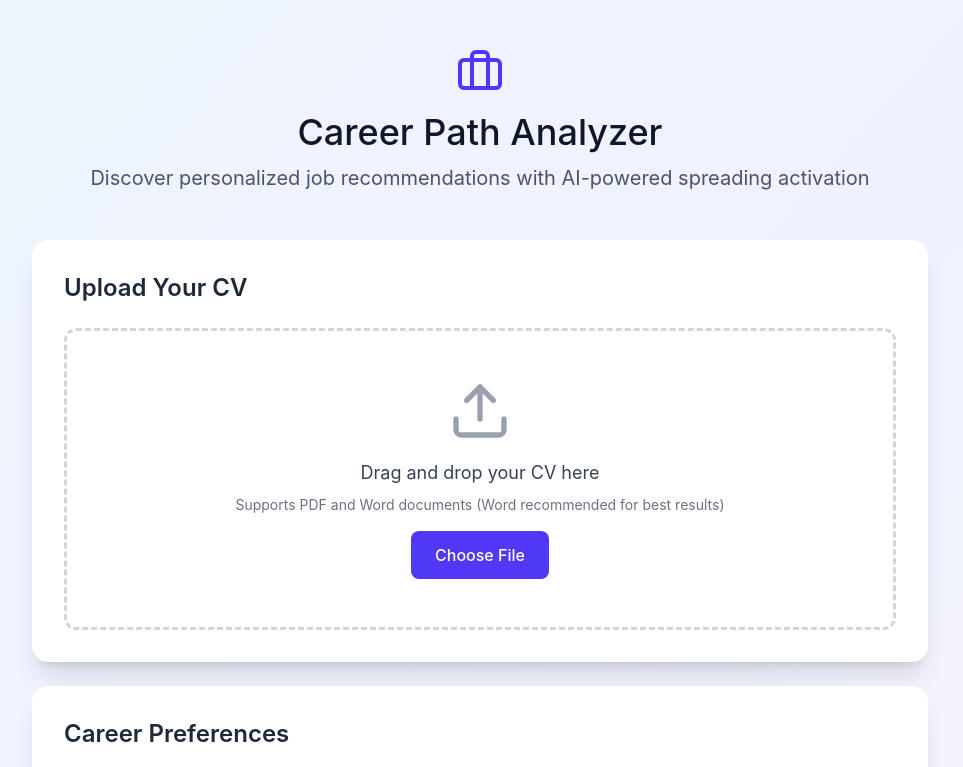
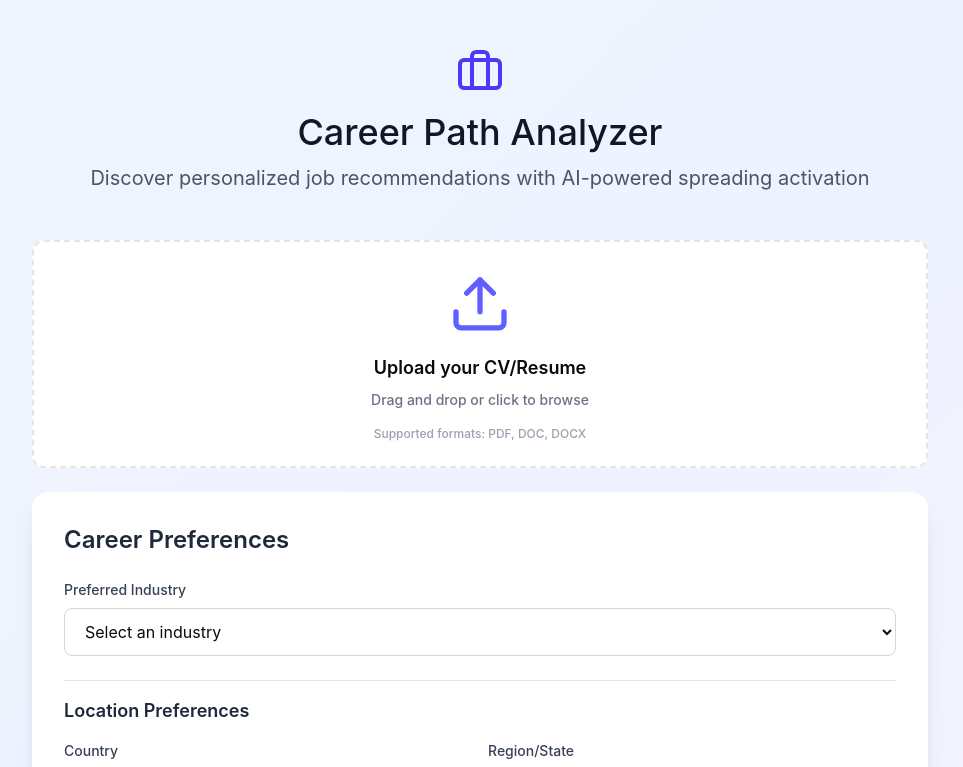
Before and after one commit to AloyBoy-hub/Discover-Your-Career, a React (Vite) app in the folder frontend/: page / in a window 1280 px wide. Shown: the top 767 px of the page, without its empty margins (160-1123 px from the left). Built offline with nearby package versions, Linux system fonts and the light colour scheme.

Commit message:
Update UploadPage.tsx

```diff
--- a/frontend/src/app/pages/UploadPage.tsx
+++ b/frontend/src/app/pages/UploadPage.tsx
@@ -1,9 +1,10 @@
-import { useState, DragEvent, ChangeEvent } from 'react';
+import React, { useState, ChangeEvent, DragEvent } from 'react';
 import { useNavigate } from 'react-router';
-import { Upload, FileText, Briefcase, ChevronRight } from 'lucide-react';
+import { motion } from 'motion/react';
+import { Upload, FileText, Briefcase, ChevronRight, CheckCircle2 } from 'lucide-react';
 import { Button } from '@/app/components/ui/button';
 import { Textarea } from '@/app/components/ui/textarea';
-import { Card } from '@/app/components/ui/card';
+import { Card, CardContent } from '@/app/components/ui/card';
 import { Label } from '@/app/components/ui/label';
 
 export function UploadPage() {
@@ -20,7 +21,6 @@ export function UploadPage() {
   });
   const [showAdvancedFilters, setShowAdvancedFilters] = useState(false);
   const [loading, setLoading] = useState(false);
-  const [dragActive, setDragActive] = useState(false);
   const [file, setFile] = useState<File | null>(null);
 
   const toggleArrayItem = (array: string[], item: string) => {
@@ -28,87 +28,22 @@ export function UploadPage() {
       ? array.filter((i) => i !== item)
       : [...array, item];
   };
+  const handleAnalyze = async () => {
+    setLoading(true);
+    // Simulate processing
+    await new Promise(resolve => setTimeout(resolve, 1500));
 
-  const handleDrag = (e: DragEvent<HTMLDivElement>) => {
-    e.preventDefault();
-    e.stopPropagation();
-    if (e.type === "dragenter" || e.type === "dragover") {
-      setDragActive(true);
-    } else if (e.type === "dragleave") {
-      setDragActive(false);
-    }
-  };
+    // Store data in sessionStorage for the results page
+    sessionStorage.setItem('cvData', cvText);
+    sessionStorage.setItem('preferences', JSON.stringify(preferences));
 
-  const handleDrop = (e: DragEvent<HTMLDivElement>) => {
-    e.preventDefault();
-    e.stopPropagation();
-    setDragActive(false);
-    if (e.dataTransfer.files && e.dataTransfer.files[0]) {
-      handleFileUpload(e.dataTransfer.files[0]);
-    }
+    setLoading(false);
+    navigate('/survey');
   };
 
   const handleFileUpload = (uploadedFile: File) => {
     setFile(uploadedFile);
-    // In a real app we would parse the file here.
-    // For now we assume the results page will handle it or we pass metadata.
     setCvText(`File: ${uploadedFile.name}`);
-  };
-
-  const handleAnalyze = async () => {
-    if (!file) {
-      alert("Please upload a file first.");
-      return;
-    }
-
-    setLoading(true);
-
-    try {
-      const formData = new FormData();
-      formData.append('file', file);
-      formData.append('resume_text', '');
-      formData.append('top_k_retrieve', '200');
-      formData.append('use_llm_rerank', 'true');
-
-      // Add preferences as extra info for LLM reranker
-      const extraInfo = `
-        Industry: ${preferences.industry}
-        Prefer Country: ${preferences.country}
-        Region: ${preferences.region}
-        Location: ${preferences.location}
-        Role Types: ${preferences.roleType.join(', ')}
-        Tech Stack Interests: ${preferences.techStack.join(', ')}
-        Confident Skills: ${preferences.confidentSkills.join(', ')}
-      `;
-      formData.append('extra_info', extraInfo);
-
-      // Call Backend
-      const response = await fetch('http://localhost:8000/recommend', {
-        method: 'POST',
-        body: formData,
-      });
-
-      if (!response.ok) {
-        const err = await response.json();
-        throw new Error(err.detail || 'Analysis failed');
-      }
-
-      const data = await response.json();
-      console.log("Analysis Result:", data);
-
-      // Store results in sessionStorage
-      sessionStorage.setItem('cvData', `File: ${file.name}`); // Display name
-      sessionStorage.setItem('recommendationResults', JSON.stringify(data));
-      sessionStorage.setItem('preferences', JSON.stringify(preferences));
-
-      setLoading(false);
-      navigate('/results');
-
-    } catch (error: any) {
-      console.error("Error analyzing:", error);
-      alert(`Error: ${error.message}`);
-      setLoading(false);
-    }
   };
 
   return (
@@ -126,38 +61,9 @@ export function UploadPage() {
         </div>
 
         <div className="max-w-4xl mx-auto space-y-6">
-          {/* CV Input Card */}
-          {/* CV Input Card - Replaced with File Upload */}
-          <div className="bg-white rounded-2xl shadow-xl p-8 mb-6">
-            <h2 className="text-2xl font-semibold text-gray-800 mb-6">Upload Your CV</h2>
-
-            <div
-              className={`border-3 border-dashed rounded-xl p-12 text-center transition-all ${dragActive ? 'border-indigo-500 bg-indigo-50' : 'border-gray-300 hover:border-indigo-400'
-                }`}
-              onDragEnter={handleDrag}
-              onDragLeave={handleDrag}
-              onDragOver={handleDrag}
-              onDrop={handleDrop}
-            >
-              <Upload className="w-16 h-16 text-gray-400 mx-auto mb-4" />
-              <p className="text-lg text-gray-700 mb-2">
-                {file ? file.name : 'Drag and drop your CV here'}
-              </p>
-              <p className="text-sm text-gray-500 mb-4">Supports PDF and Word documents (Word recommended for best results)</p>
-              <input
-                type="file"
-                id="cv-upload"
-                className="hidden"
-                accept=".pdf,.doc,.docx,.txt"
-                onChange={(e: ChangeEvent<HTMLInputElement>) => e.target.files && handleFileUpload(e.target.files[0])}
-              />
-              <label
-                htmlFor="cv-upload"
-                className="inline-block bg-indigo-600 text-white px-6 py-3 rounded-lg cursor-pointer hover:bg-indigo-700 transition-colors"
-              >
-                Choose File
-              </label>
-            </div>
+          {/* CV Input Card - Replaced with Premium File Upload */}
+          <div className="mb-6">
+            <FileUpload onFileUpload={handleFileUpload} />
           </div>
 
           {/* Career Preferences Form */}
@@ -343,12 +249,145 @@ export function UploadPage() {
               disabled={!file || loading}
               className="w-full mt-6 bg-gradient-to-r from-indigo-600 to-purple-600 text-white py-4 rounded-lg font-semibold hover:from-indigo-700 hover:to-purple-700 disabled:opacity-50 disabled:cursor-not-allowed transition-all"
             >
-              {loading ? 'Analyzing CV...' : 'Analyze'}
+              {loading ? 'Analyzing CV...' : 'Next'}
             </button>
           </div>
         </div>
       </div>
     </div>
+  );
+}
+
+interface FileUploadProps {
+  onFileUpload: (file: File) => void;
+}
+
+function FileUpload({ onFileUpload }: FileUploadProps) {
+  const [dragActive, setDragActive] = useState(false);
+  const [uploadedFile, setUploadedFile] = useState<File | null>(null);
+
+  const handleDrag = (e: DragEvent) => {
+    e.preventDefault();
+    e.stopPropagation();
+    if (e.type === 'dragenter' || e.type === 'dragover') {
+      setDragActive(true);
+    } else if (e.type === 'dragleave') {
+      setDragActive(false);
+    }
+  };
+
+  const handleDrop = (e: DragEvent) => {
+    e.preventDefault();
+    e.stopPropagation();
+    setDragActive(false);
+
+    if (e.dataTransfer.files && e.dataTransfer.files[0]) {
+      const file = e.dataTransfer.files[0];
+      handleFile(file);
+    }
+  };
+
+  const handleChange = (e: ChangeEvent<HTMLInputElement>) => {
+    e.preventDefault();
+    if (e.target.files && e.target.files[0]) {
+      handleFile(e.target.files[0]);
+    }
+  };
+
+  const handleFile = (file: File) => {
+    const validTypes = [
+      'application/pdf',
+      'application/msword',
+      'application/vnd.openxmlformats-officedocument.wordprocessingml.document'
+    ];
+
+    if (validTypes.includes(file.type)) {
+      setUploadedFile(file);
+      onFileUpload(file);
+    } else {
+      alert('Please upload a PDF or Word document');
+    }
+  };
+
+  return (
+    <motion.div
+      initial={{ opacity: 0, y: 20 }}
+      animate={{ opacity: 1, y: 0 }}
+      transition={{ duration: 0.5 }}
+    >
+      <Card className="border-2 border-dashed transition-all duration-300 hover:border-indigo-400 bg-white">
+        <CardContent className="p-8">
+          <form
+            onDragEnter={handleDrag}
+            onDragLeave={handleDrag}
+            onDragOver={handleDrag}
+            onDrop={handleDrop}
+            onSubmit={(e) => e.preventDefault()}
+          >
+            <input
+              type="file"
+              id="file-upload"
+              className="hidden"
+              accept=".pdf,.doc,.docx"
+              onChange={handleChange}
+            />
+
+            <label
+              htmlFor="file-upload"
+              className={`flex flex-col items-center justify-center cursor-pointer transition-all duration-300 ${dragActive ? 'scale-105' : ''
+                }`}
+            >
+              {uploadedFile ? (
+                <motion.div
+                  initial={{ scale: 0 }}
+                  animate={{ scale: 1 }}
+                  className="flex flex-col items-center gap-4"
+                >
+                  <CheckCircle2 className="w-16 h-16 text-green-500" />
+                  <div className="flex items-center gap-2 text-lg">
+                    <FileText className="w-5 h-5" />
+                    <span className="font-medium">{uploadedFile.name}</span>
+                  </div>
+                  <p className="text-sm text-gray-500">
+                    {(uploadedFile.size / 1024).toFixed(2)} KB
+                  </p>
+                  <Button
+                    type="button"
+                    variant="outline"
+                    onClick={(e) => {
+                      e.preventDefault();
+                      setUploadedFile(null);
+                    }}
+                  >
+                    Change File
+                  </Button>
+                </motion.div>
+              ) : (
+                <div className="flex flex-col items-center gap-4">
+                  <motion.div
+                    animate={{ y: [0, -10, 0] }}
+                    transition={{ duration: 2, repeat: Infinity }}
+                  >
+                    <Upload className="w-16 h-16 text-indigo-500" />
+                  </motion.div>
+                  <div className="text-center">
+                    <p className="text-lg font-semibold mb-2">
+                      Upload your CV/Resume
+                    </p>
+                    <p className="text-sm text-gray-500 mb-4">
+                      Drag and drop or click to browse
+                    </p>
+                    <p className="text-xs text-gray-400">
+                      Supported formats: PDF, DOC, DOCX
+                    </p>
+                  </div>
+                </div>
+              )}
+            </label>
+          </form>
+        </CardContent>
+      </Card>
+    </motion.div>
   );
 }
 
```
